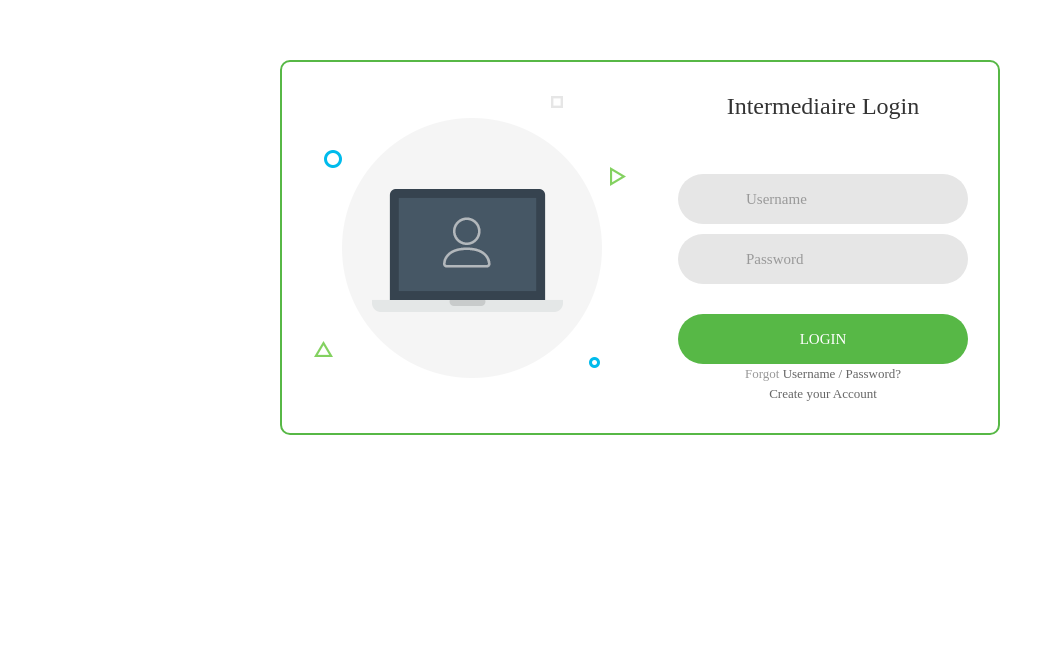
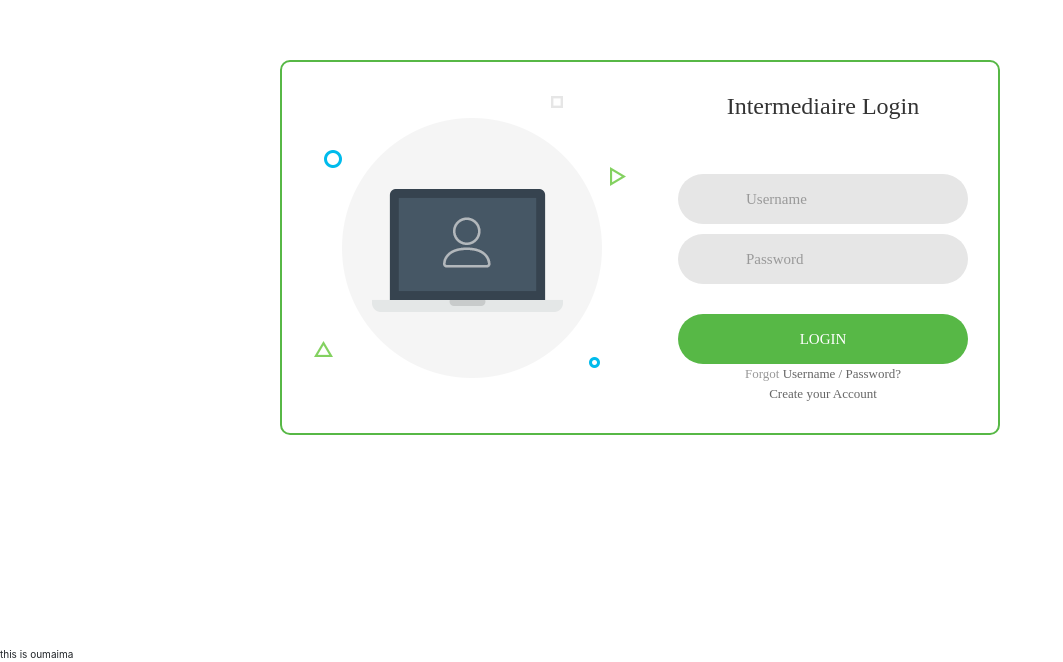
Before and after one commit to BasmaSenani/geo-info, an Angular app: page /login in a window 1280 px wide. Shown: the part 1992-2654 px from the top of the page, without its empty margins (0-1063 px from the left). Built offline with nearby package versions, Linux system fonts and the light colour scheme; some icons are missing; a web font is replaced by a local one.

Commit message:
oumaima test clone

```diff
--- a/src/app/login-page/login-page.component.html
+++ b/src/app/login-page/login-page.component.html
@@ -69,4 +69,6 @@
             </form>
         </div>
     </div>
+    <span>this is oumaima
+    </span>
 </div>
```
